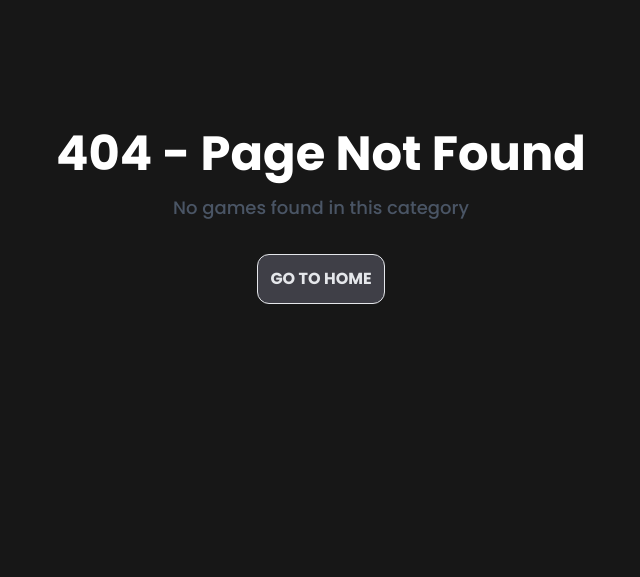
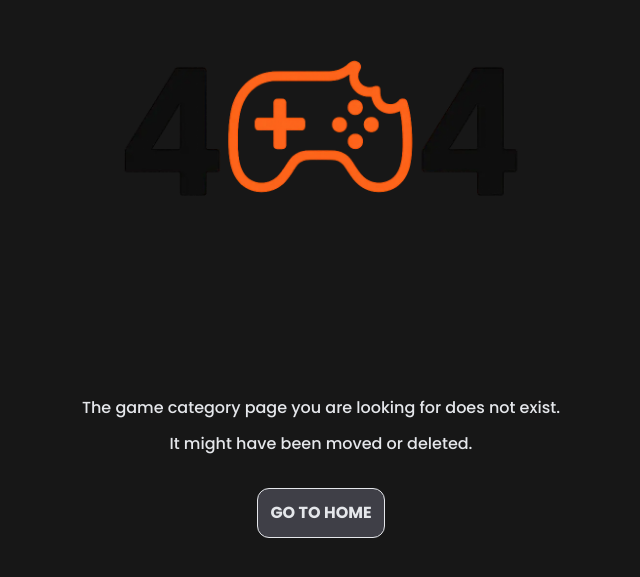
Before and after one commit to HenryChung98/gaembite, a Next.js app: page /games/balancegame in a window 1280 px wide. Before the commit this address had no page. Shown: the part 215-792 px from the top of the page, without its empty margins (319-959 px from the left). Built offline with nearby package versions, Linux system fonts and the light colour scheme.

Commit message:
designed 404 page, added maintenance page

```diff
--- /dev/null
+++ b/src/app/error.js
@@ -0,0 +1,11 @@
+"use client";
+
+export default function Error({ error, reset }) {
+  return (
+    <div>
+      <h2>oops... Our servers are too busy right now 💥</h2>
+      <p>{error.message}</p>
+      <button onClick={() => reset()}>reset</button>
+    </div>
+  );
+}
--- a/src/app/games/[category]/[id]/page.js
+++ b/src/app/games/[category]/[id]/page.js
@@ -10,7 +10,7 @@ export default async function GamePage({ params }) {
   if (!game) {
     return (
       <div className="container mx-auto px-4 py-8">
-        <NotFound message="Game not found" />
+        <NotFound message="game" />
       </div>
     );
   }
--- a/src/app/games/[category]/page.js
+++ b/src/app/games/[category]/page.js
@@ -11,7 +11,7 @@ export default async function CategoryPage({ params }) {
   if (filteredGames.length === 0) {
     return (
       <div className="container mx-auto px-4 py-8">
-        <NotFound message="No games found in this category" />
+        <NotFound message="game category page" />
       </div>
     );
   }
--- /dev/null
+++ b/src/app/maintenance/page.js
@@ -0,0 +1,8 @@
+export default function Maintenance() {
+  return (
+    <div style={{ padding: "2rem", textAlign: "center" }}>
+      <h1>🚧 Page is under construction</h1>
+      <p>we are tidying up!</p>
+    </div>
+  );
+}
--- /dev/null
+++ b/src/app/middleware.js
@@ -0,0 +1,18 @@
+import { NextResponse } from "next/server";
+
+export function middleware(request) {
+  const maintenanceMode = process.env.NEXT_PUBLIC_MAINTENANCE_MODE === "true";
+  const { pathname } = request.nextUrl;
+
+  if (
+    maintenanceMode &&
+    pathname !== "/maintenance" &&
+    !pathname.startsWith("/_next")
+  ) {
+    const url = request.nextUrl.clone();
+    url.pathname = "/maintenance";
+    return NextResponse.redirect(url);
+  }
+
+  return NextResponse.next();
+}
--- a/src/app/not-found.js
+++ b/src/app/not-found.js
@@ -1,11 +1,25 @@
 import Link from "next/link";
+import Image from "next/image";
 
 export default function NotFound({ message }) {
   return (
     <div className="flex flex-col items-center justify-center h-screen text-center">
-      <h1 className="text-5xl font-bold mb-4">404 - Page Not Found</h1>
-      <p className="text-lg text-gray-600 mb-8">
-        {message ? message : "sorry"}
+      <Image
+        src="/images/gaembite-404-web.webp"
+        alt="404"
+        // fill
+        width={500}
+        height={500}
+        className="object-contain rounded"
+      />
+      {/* <h1 className="text-3xl font-bold mb-4 text-[#FC6317]">Page Not Found</h1> */}
+
+      <p className="text-md text-gray-200 mb-3">
+        The {message ? message : "page"} you are looking for does not
+        exist.
+      </p>
+      <p className="text-md text-gray-200 mb-8">
+        It might have been moved or deleted.
       </p>
       <Link
         href="/"
```
Also changed, not shown: public/images/gaembite-404-web.webp (added).
